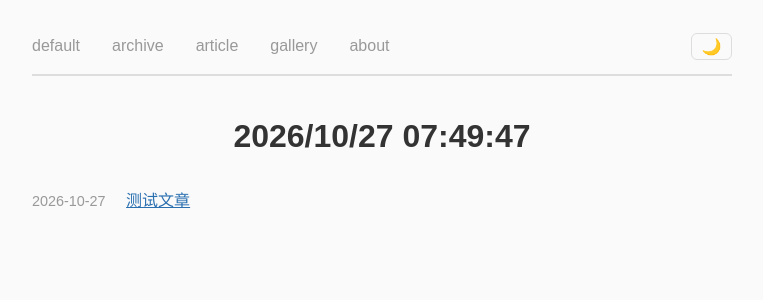
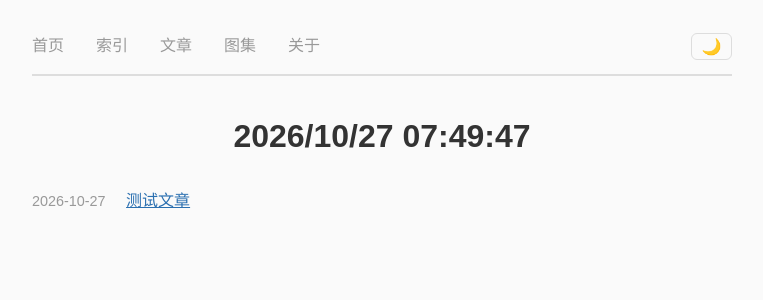
Before and after one commit to dtrmdrk/dtrmdrk.github.io, a Jekyll site: the page built from index.html, in a window 1280 px wide. Shown: the top 300 px of the page, without its empty margins (258-1021 px from the left). Built offline with Jekyll 4.4.1, drawn with Linux system fonts in a browser that asks for light colours.

Commit message:
Update default.html

```diff
--- a/_layouts/default.html
+++ b/_layouts/default.html
@@ -12,11 +12,11 @@
 <body>
   <main class="container">
     <nav>
-      <a href="{{ '/' | relative_url }}">default</a>
-      <a href="{{ '/archive/' | relative_url }}">archive</a>
-      <a href="{{ '/article/' | relative_url }}">article</a>
-      <a href="{{ '/gallery/' | relative_url }}">gallery</a>
-      <a href="{{ '/about/' | relative_url }}">about</a>
+      <a href="{{ '/' | relative_url }}">首页</a>
+      <a href="{{ '/archive/' | relative_url }}">索引</a>
+      <a href="{{ '/article/' | relative_url }}">文章</a>
+      <a href="{{ '/gallery/' | relative_url }}">图集</a>
+      <a href="{{ '/about/' | relative_url }}">关于</a>
       <button id="theme-toggle">🌙</button>
     </nav>
     {{ content }}
```
